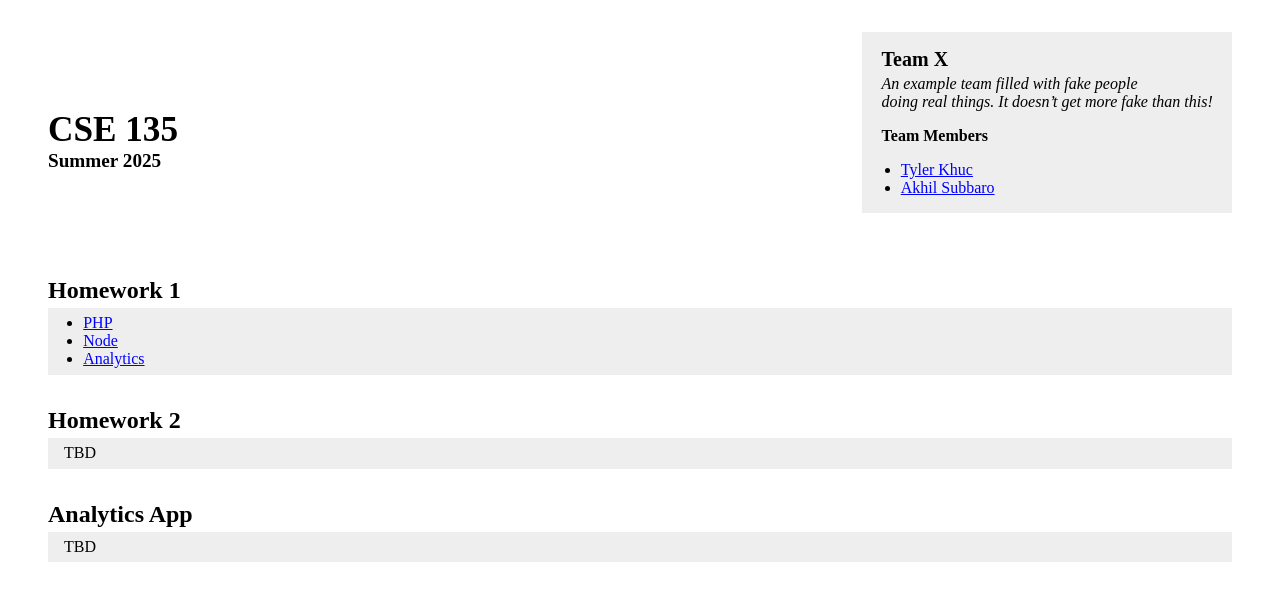
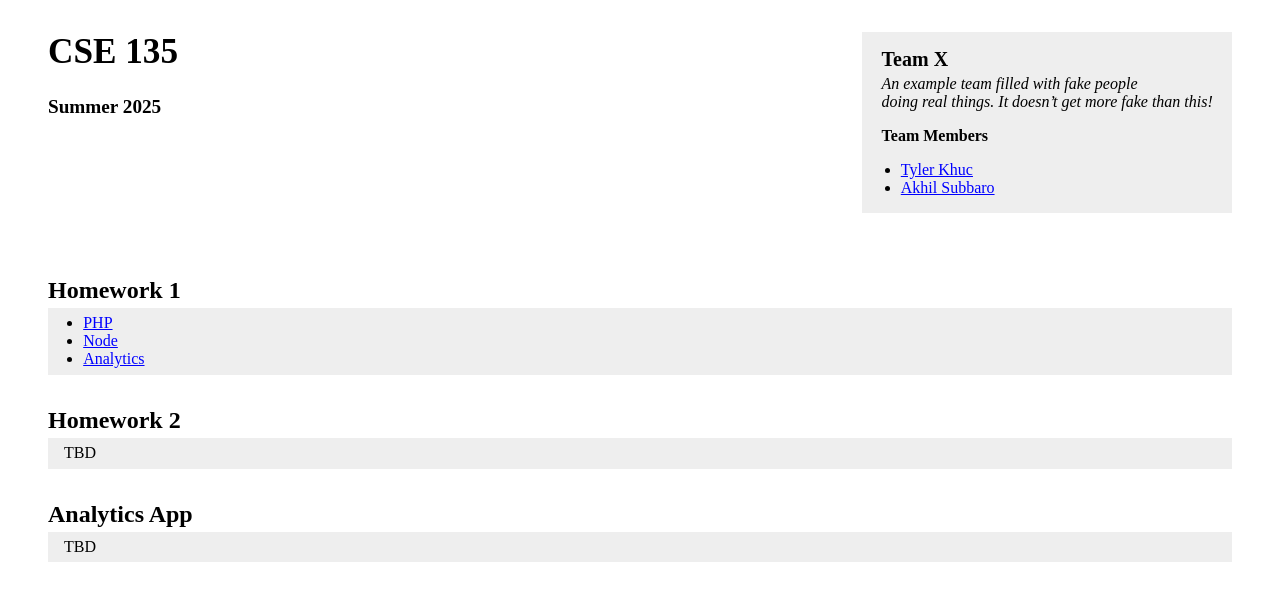
Before and after one commit to tylercooksrice/cse135, a plain HTML site: page index.html in a window 1280 px wide. Drawn offline with Linux system fonts and the light colour scheme.

Commit message:
last fix to styling hopefully

```diff
--- a/index.css
+++ b/index.css
@@ -7,7 +7,7 @@ body {
   header {
     display: flex;              /* Enable flexbox layout */
     justify-content: space-between; /* Push items to opposite ends */
-    align-items: center;        /* Align vertically in the middle */
+
 
   }
 
@@ -16,10 +16,9 @@ body {
 }
 
   h1 {
-    top: 0;
+    margin-top: 0;
     font-weight: bold;
     font-size: 2.2rem;
-    margin-bottom: 0;
   }
 
   h2 {
```
